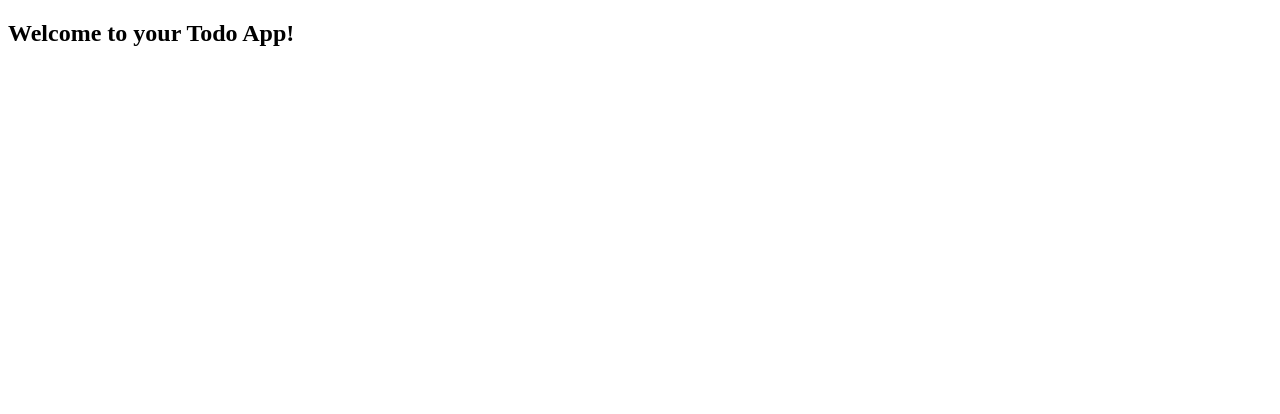
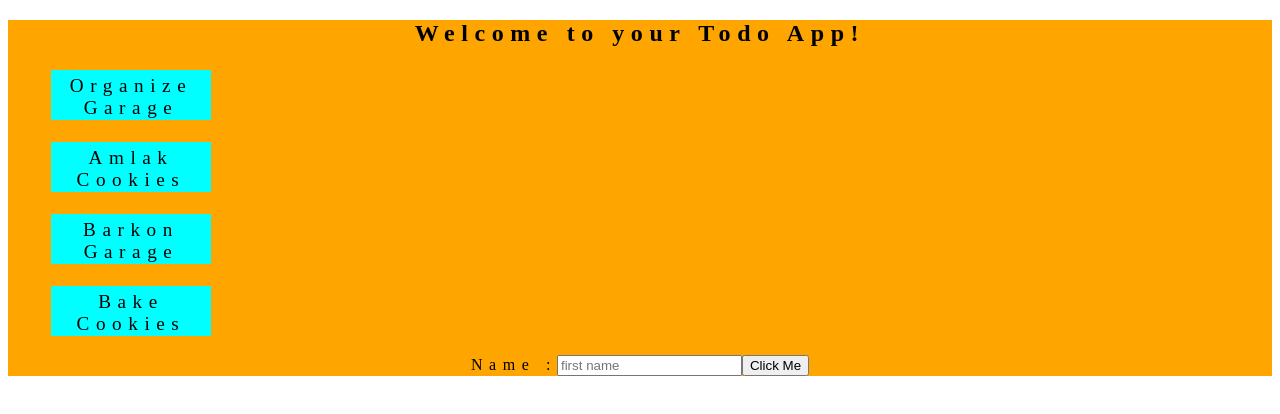
Before and after one commit to bloominstituteoftechnology/web-module-project-class-components, a React (Create React App) app: page / in a window 1280 px wide. Shown: the top 414 px of the page. Built offline with nearby package versions, Linux system fonts and the light colour scheme; the HTML template or start-up script is replaced by a standard one.

Commit message:
click works fine

```diff
--- a/src/App.js
+++ b/src/App.js
@@ -1,16 +1,66 @@
-import React from 'react';
+import React, { Component } from 'react';
+import TodoList from './components/TodoList'
+import TodoForm from './components/TodoForm'
+const toDoList =
+      [{
+        task: 'Organize Garage',
+        id: 1528817077286,
+        completed: false
+      },
+      {
+        task: 'Amlak Cookies',
+        id: 1528817084358,
+        completed: false
+      },
+      {
+        task: 'Barkon Garage',
+        id: 152817077286,
+        completed: false
+      },
+      {
+        task: 'Bake Cookies',
+        id: 152817084358,
+        completed: false
+      }
 
-class App extends React.Component {
+      ];
+class App extends Component {
   // you will need a place to store your state in this component.
   // design `App` to be the parent component of your application.
   // this component is going to take care of state, and any change handlers you need to work with your state
+  constructor(){
+    super();
+    this.state={
+       toDoList
+    }
+  }
+   toggleItem = (id) =>{
+
+   this.setState({
+     toDoList: this.state.toDoList.map(item =>{
+       if(item.id === id){
+        return {
+          ...item, completed: !item.completed
+
+        }
+       }else {
+         return item
+       }
+     })
+    })
+  }
   render() {
+
+
     return (
-      <div>
+
+      <div className="welcome">
         <h2>Welcome to your Todo App!</h2>
+       <TodoList  list={this.state.toDoList} toggleItem={this.toggleItem}/>
+       <TodoForm />
       </div>
     );
-  }
+
 }
-
+}
 export default App;
--- a/src/components/Todo.css
+++ b/src/components/Todo.css
@@ -0,0 +1,35 @@
+.purchased {
+    text-decoration: line-through;
+
+
+}
+div{
+    background-color: orange;
+}
+li {
+    text-decoration: none;
+    font-size: 1.2rem;
+    text-align: center;
+    list-style: none;
+    background-color: aqua;
+    margin:3px;
+    width: 150px;
+    height: 40px;
+    padding: 5px;
+
+}
+.welcome{
+
+    text-align: center;
+    letter-spacing: .41rem;
+}
+.toDoList{
+    background-color: blue;
+    text-align: center;
+}
+ul {
+    display: flex;
+    flex-direction: column;
+    flex-wrap: wrap;
+    justify-content: center;
+}
--- a/src/components/Todo.js
+++ b/src/components/Todo.js
@@ -0,0 +1,14 @@
+import React, { Component } from 'react'
+import './Todo.css'
+export class Todo extends Component {
+    render() {
+
+        return (
+            <div className={`${this.props.list.completed ? "purchased":""}`}>
+               <li  onClick={()=>this.props.toggleItem(this.props.list.id)}key={this.props.id}>{this.props.list.task}</li>
+            </div>
+        )
+    }
+}
+
+export default Todo
--- a/src/components/TodoForm.js
+++ b/src/components/TodoForm.js
@@ -0,0 +1,23 @@
+import React, { Component } from 'react'
+
+export class TodoForm extends Component {
+
+    clickHandler = event => {
+        event.preventDefault();
+        console.log("I am here ", event.type); // this is the react Synthetic Event
+
+      };
+    render() {
+        return (
+            <div>
+                <form>
+                Name :
+                <input type="text" placeholder="first name" />
+                <button onClick={this.clickHandler}>Click Me</button>
+            </form>
+            </div>
+        )
+    }
+}
+
+export default TodoForm
--- a/src/components/TodoList.js
+++ b/src/components/TodoList.js
@@ -1,2 +1,28 @@
 // your components will all go in this `component` directory.
 // feel free to change this component.js into TodoList.js
+import React, { Component } from 'react'
+import './Todo.css'
+import Todo from './Todo'
+
+class TodoList extends Component {
+
+
+
+render() {
+    const list = this.props.list.map(item =>{
+        return (
+            <ul >
+
+                <Todo list={item} toggleItem={this.props.toggleItem}/>
+
+            </ul>
+            )
+          })
+    return (
+        <div >
+         {list}
+        </div>
+    )
+}
+}
+export default TodoList
```
Also changed, not shown: 1 other file (tests, documents, lock files or other folders).
